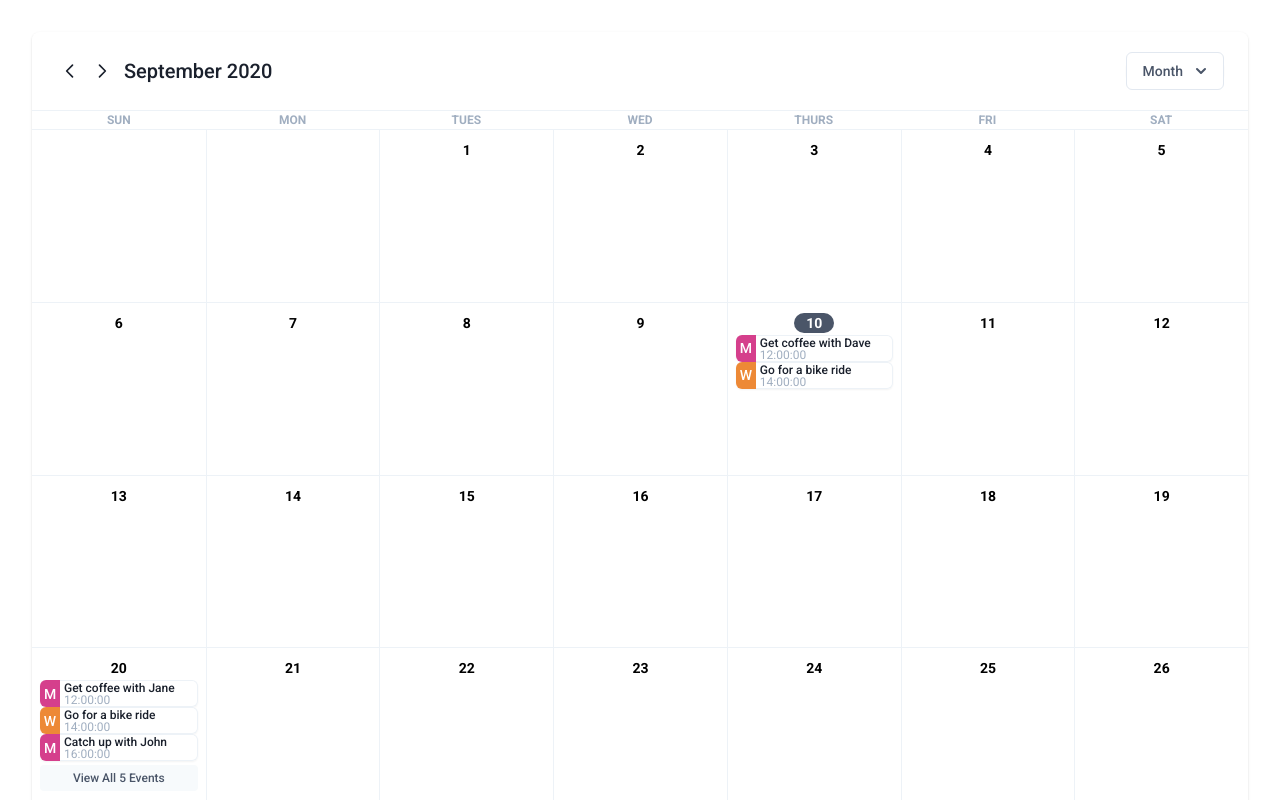
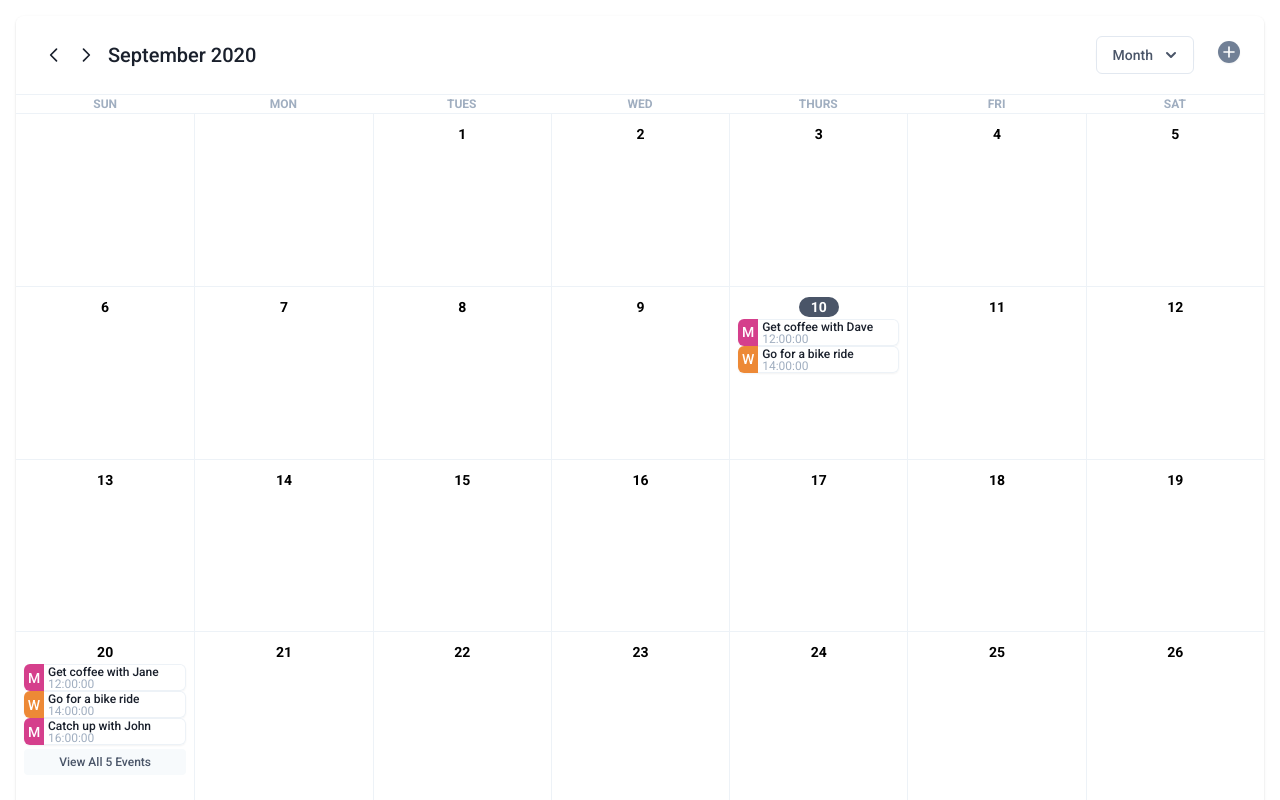
Before and after one commit to danwritecode/TailwindCalendar, a Nuxt app: page / in a window 1280 px wide. Shown: the top 800 px of the page. Built offline with nearby package versions, Linux system fonts and the light colour scheme; what @tailwindcss/ui would draw is missing.

Commit message:
Added UI buttons for adding events both in the top card heading and on the individual calendar day on hover it shows a + symbol

```diff
--- a/pages/index.vue
+++ b/pages/index.vue
@@ -1,5 +1,5 @@
 <template>
-  <div class="mx-auto p-4 sm:p-6 lg:p-8">
+  <div class="mx-auto p-4">
     <div class="mx-auto">
       <div class="bg-white shadow rounded-lg">
         <div class="bg-white px-4 py-5 border-b rounded-t-lg border-gray-200 sm:px-6">
@@ -28,7 +28,7 @@
                 </div>
               </div>
             </div>
-            <div class="ml-4 mt-4 flex-shrink-0 flex">
+            <div class="ml-4 mt-4 flex-shrink-0 flex items-center">
               <div class="relative inline-block text-left">
                 <div>
                   <span class="rounded-md shadow-sm">
@@ -60,6 +60,15 @@
                   </div>
                 </transition>
               </div>
+              <div class="ml-6">
+                <span class="inline-flex rounded-full shadow-sm">
+                  <button type="button" class="inline-flex items-center px-2.5 py-2.5 border border-transparent text-xs leading-4 font-medium rounded-full text-white bg-gray-600 hover:bg-gray-500 focus:outline-none focus:border-gray-700 focus:shadow-outline-gray active:bg-gray-700 transition ease-in-out duration-150">
+                    <svg class="h-5 w-5 text-white" fill="none" viewBox="0 0 24 24" stroke="currentColor">
+                      <path stroke-linecap="round" stroke-linejoin="round" stroke-width="2" d="M12 6v6m0 0v6m0-6h6m-6 0H6" />
+                    </svg>
+                  </button>
+                </span>
+              </div>
             </div>
           </div>
         </div>
@@ -69,8 +78,20 @@
               <div :key="weekday" v-for="weekday in weekdaysAbv" class="p-0.5 flex justify-center">
                 <p class="text-xs uppercase font-semibold text-gray-500">{{ weekday }}</p>
               </div>
-              <div :key="n" v-for="n in 42" :class="determineBorder(n)" class="p-2 w-full border-gray-200" style="height: 10.8rem;">
+              <div :key="n" v-for="n in 42" :class="determineBorder(n)" class="relative p-2 w-full border-gray-200" style="height: 10.8rem;" @mouseover="currentHoveringDay = n" @mouseleave="currentHoveringDay = 0">
+                <transition name="fade" mode="out-in">
+                  <div v-if="currentHoveringDay === n" class="absolute">
+                    <span class="inline-flex rounded-full shadow-sm">
+                      <button type="button" class="inline-flex items-center px-0.5 py-0.5 border border-transparent text-xs leading-4 font-medium rounded-full text-white bg-gray-600 hover:bg-gray-500 focus:outline-none focus:border-gray-700 focus:shadow-outline-gray active:bg-gray-700 transition ease-in-out duration-150">
+                        <svg class="h-3 w-3 text-white" fill="none" viewBox="0 0 24 24" stroke="currentColor">
+                          <path stroke-linecap="round" stroke-linejoin="round" stroke-width="2" d="M12 6v6m0 0v6m0-6h6m-6 0H6" />
+                        </svg>
+                      </button>
+                    </span>
+                  </div>
+                </transition>
                 <div class="text-center">
+                  <div>
                     <span v-if="(n - firstDayOfMonth) + 1 > 0 && (n - firstDayOfMonth) + 1 <= daysInMonth && !highlightCurrentDay((n - firstDayOfMonth) + 1)">
                       <button @click="setCurrentDay((n - firstDayOfMonth) + 1)" class="px-3 py-0.5 rounded-full text-sm font-semibold leading-5 bg-white hover:bg-gray-200 transition ease-in-out duration-300 focus:outline-none">
                         {{ (n - firstDayOfMonth) + 1 }}
@@ -81,6 +102,7 @@
                         {{ (n - firstDayOfMonth) + 1 }}
                       </button>
                     </span>
+                  </div>
                 </div>
                 <div class="mt-1.5">
                   <ul class="grid grid-cols-1">
@@ -183,7 +205,9 @@ export default {
         {'Type': 'Meeting', 'Title': 'Catch up with John', 'DateTime':'September 20, 2020 12:00:00', 'Year': 2020, 'Month': 9, 'Day':20, 'Time': '16:00:00'},
         {'Type': 'Event', 'Title': 'Drinks for fundraiser', 'DateTime':'September 20, 2020 14:00:00', 'Year': 2020, 'Month': 9, 'Day':20, 'Time': '17:00:00'},
         {'Type': 'Event', 'Title': 'Golf with Clients', 'DateTime':'September 20, 2020 14:00:00', 'Year': 2020, 'Month': 9, 'Day':20, 'Time': '17:00:00'}
-      ]
+      ],
+
+      currentHoveringDay: null
     }
   },
   computed: {
@@ -264,6 +288,9 @@ export default {
     determineEventColorClass(eventType) {
       const calendarEventColorMapping = [{'Type':'Meeting', 'Class':'bg-pink-600'}, {'Type':'Workout','Class':'bg-orange-500'}, {'Type':'Event','Class':'bg-green-400'}]
       return(calendarEventColorMapping.find(type => type.Type === eventType).Class)
+    },
+    currentHover(day) {
+      this.currentHoveringDay = day;
     }
   }
 }
```
Lines whose indentation alone changed are shown as unchanged.
